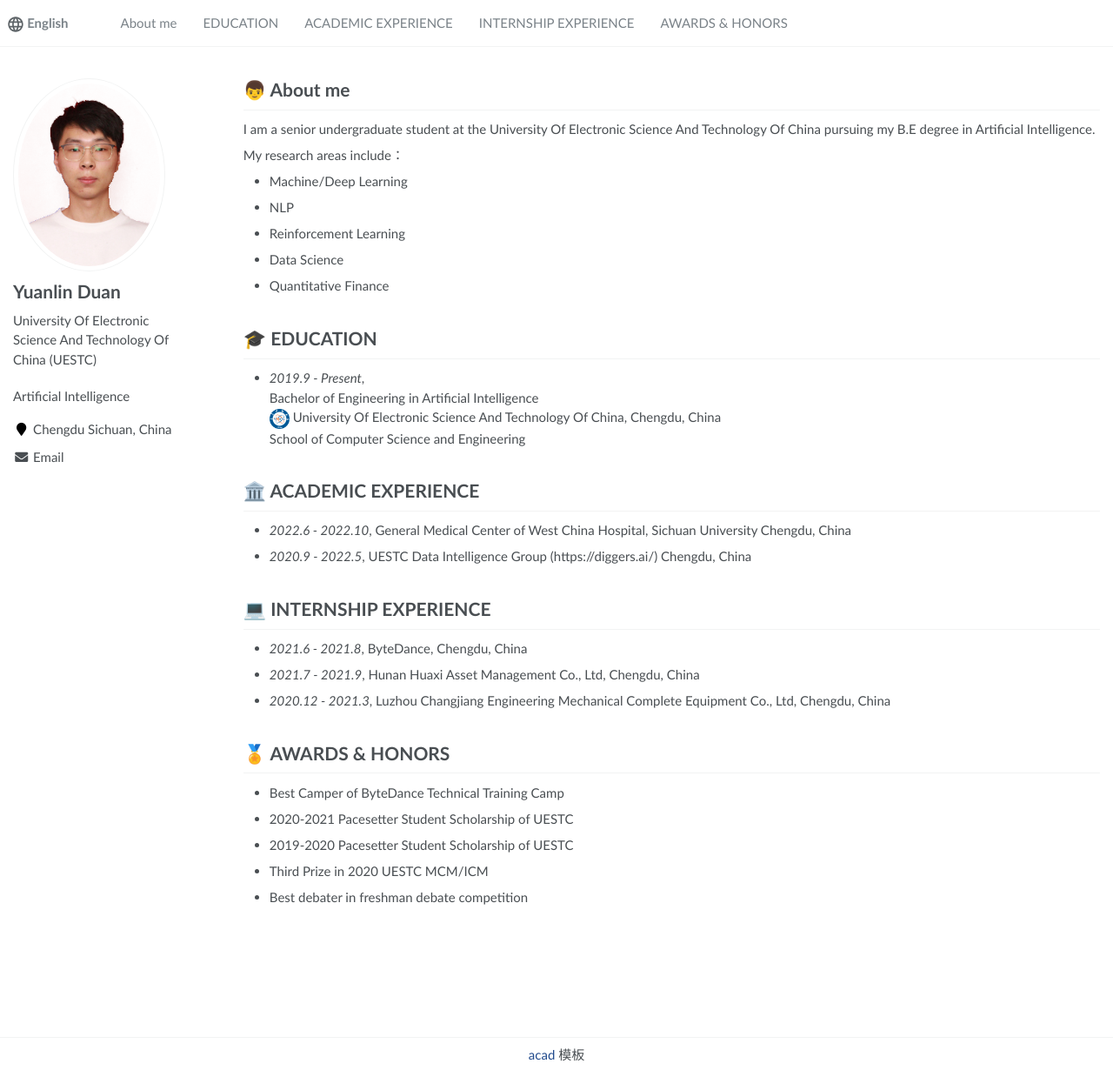
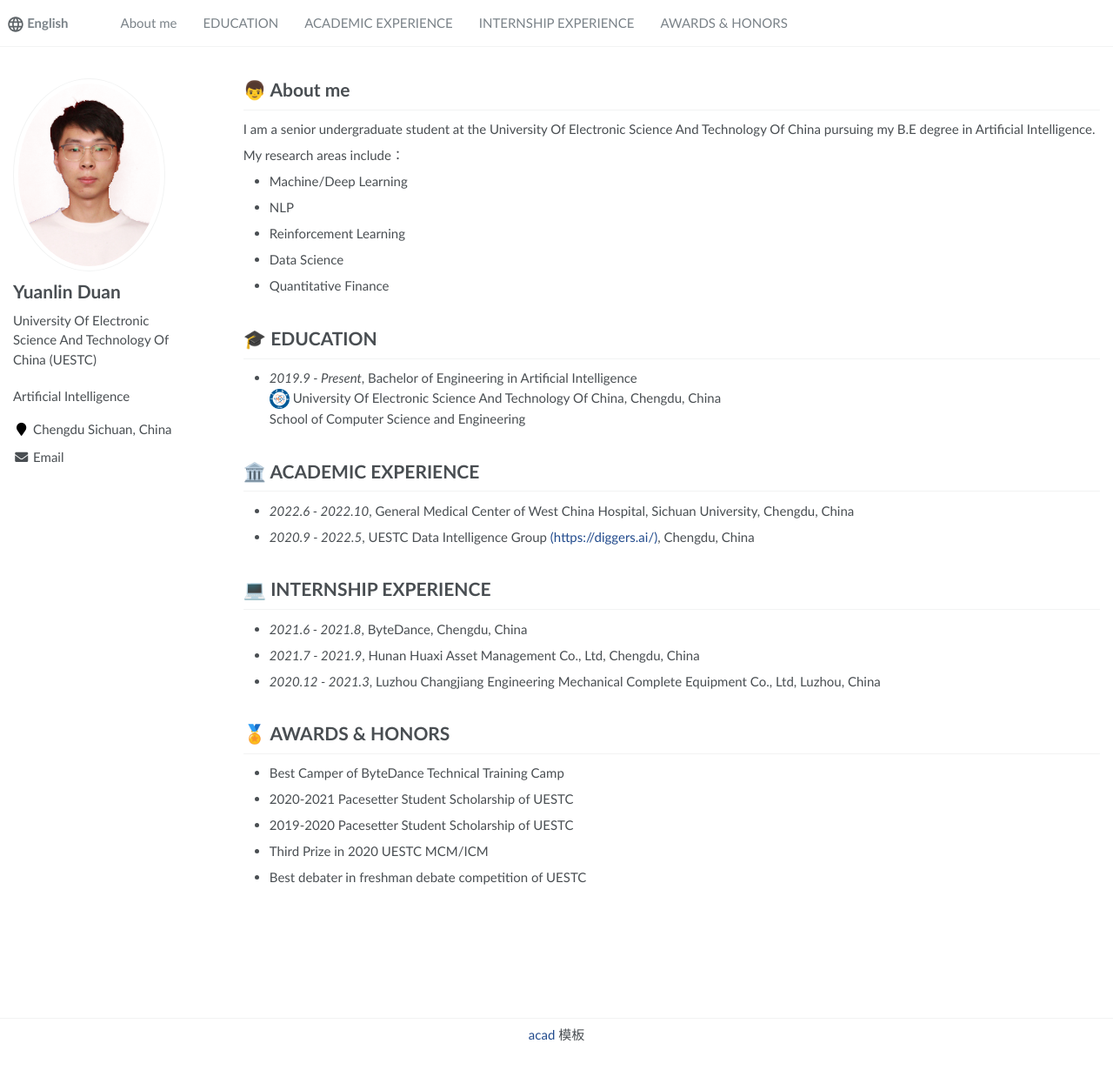
Before and after one commit to achlin9/achlin9.github.io, a Jekyll site: the page built from _pages/about.md, in a window 1280 px wide and 1238 px high. Shown: the whole window at 87% size. Built offline with Jekyll 4.4.1, drawn with Linux system fonts in a browser that asks for light colours.

Commit message:
Update about.md

```diff
--- a/_pages/about.md
+++ b/_pages/about.md
@@ -8,12 +8,12 @@
   - /about.html
 ---
 
-{% if site.google_scholar_stats_use_cdn %}
+<!-- {% if site.google_scholar_stats_use_cdn %}
 {% assign gsDataBaseUrl = "https://cdn.jsdelivr.net/gh/" | append: site.repository | append: "@" %}
 {% else %}
 {% assign gsDataBaseUrl = "https://raw.githubusercontent.com/" | append: site.repository | append: "/" %}
 {% endif %}
-{% assign url = gsDataBaseUrl | append: "google-scholar-stats/gs_data_shieldsio.json" %}
+{% assign url = gsDataBaseUrl | append: "google-scholar-stats/gs_data_shieldsio.json" %} -->
 
 <span class='anchor' id='about-me'></span>
 
@@ -32,8 +32,7 @@
 <span class='anchor' id='-xl'></span>
 
 # 🎓 EDUCATION
-- *2019.9 - Present*,<br>
-Bachelor of Engineering in Artificial Intelligence<br>
+- *2019.9 - Present*, Bachelor of Engineering in Artificial Intelligence<br>
 <a href="https://en.uestc.edu.cn/"><img class="png" src="/images/logo.png" width="23pt"></a> University Of Electronic Science And Technology Of China, Chengdu, China<br>
 School of Computer Science and Engineering
 
@@ -73,15 +72,15 @@
 <span class='anchor' id='-xsjl'></span>
 
 # 🏛️ ACADEMIC EXPERIENCE
-- *2022.6 - 2022.10*, General Medical Center of West China Hospital, Sichuan University Chengdu, China
-- *2020.9 - 2022.5*, UESTC Data Intelligence Group <a href="https://diggers.ai/"></a>(https://diggers.ai/) Chengdu, China
+- *2022.6 - 2022.10*, General Medical Center of West China Hospital, Sichuan University, Chengdu, China
+- *2020.9 - 2022.5*, UESTC Data Intelligence Group <a href="https://diggers.ai/">(https://diggers.ai/)</a>, Chengdu, China
 
 <span class='anchor' id='-gzsx'></span>
 
 # 💻 INTERNSHIP EXPERIENCE
 - *2021.6 - 2021.8*, ByteDance, Chengdu, China
 - *2021.7 - 2021.9*, Hunan Huaxi Asset Management Co., Ltd, Chengdu, China
-- *2020.12 - 2021.3*, Luzhou Changjiang Engineering Mechanical Complete Equipment Co., Ltd, Chengdu, China
+- *2020.12 - 2021.3*, Luzhou Changjiang Engineering Mechanical Complete Equipment Co., Ltd, Luzhou, China
 
 
 <span class='anchor' id='-ryjx'></span>
@@ -91,4 +90,4 @@
 - 2020-2021 Pacesetter Student Scholarship of UESTC
 - 2019-2020 Pacesetter Student Scholarship of UESTC
 - Third Prize in 2020 UESTC MCM/ICM
-- Best debater in freshman debate competition
+- Best debater in freshman debate competition of UESTC
```
